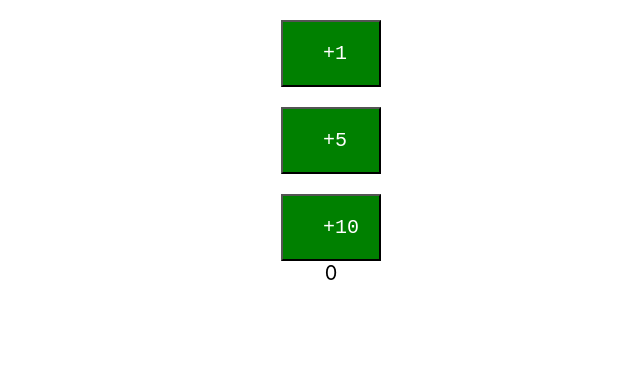
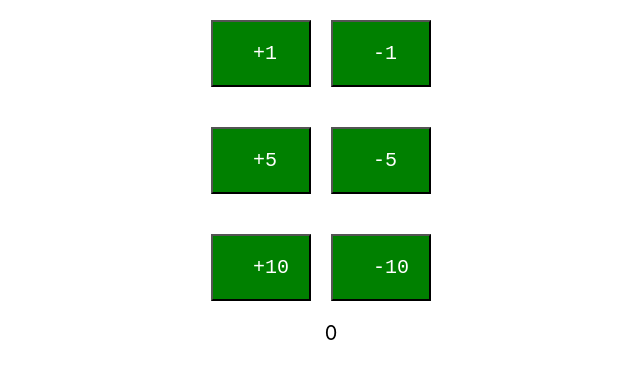
Before and after one commit to PBorasiya/TodoApp-ReactJS, a React (Create React App) app: page / in a window 1280 px wide. Shown: the top 378 px of the page, without its empty margins (309-949 px from the left). Built offline with nearby package versions, Linux system fonts and the light colour scheme.

Commit message:
added decrement buttons

```diff
--- a/src/components/counter/Counter.css
+++ b/src/components/counter/Counter.css
@@ -6,6 +6,8 @@
     color: white;
     width: 100px;
     margin-top: 20px;
+    margin-right: 20px;
+    margin-bottom: 20PX;
 }
 
 .count{
--- a/src/components/counter/Counter.jsx
+++ b/src/components/counter/Counter.jsx
@@ -13,14 +13,16 @@
     }
     //to bind the method to class. without this, it will give an error and wont call the method.
     this.increment = this.increment.bind(this)
+    this.decrement = this.decrement.bind(this)
   }
 
   render(){
     return (
       <div className="Counter">
-        <CounterButton incrementMethod={this.increment}/>
-        <CounterButton by={5}  incrementMethod={this.increment}/>
-        <CounterButton by={10} incrementMethod={this.increment}/>
+        <CounterButton incrementMethod={this.increment} decrementMethod={this.decrement}/>
+        <CounterButton by={5}  incrementMethod={this.increment} decrementMethod={this.decrement}/>
+        <CounterButton by={10} incrementMethod={this.increment} decrementMethod={this.decrement}/>
+
         <span className="count">{this.state.counter}</span>
       </div>
     )
@@ -31,6 +33,15 @@
     //never access the state directly, use this method given by react to always handle it better and update the values
     this.setState( (prevState) => {
       return {counter : prevState.counter + by}
+    })
+  }
+
+  decrement(by){
+
+    //never access the state directly, use this method given by react to always handle it better and update the values
+    this.setState(
+      (prevState) => {
+      return {counter : prevState.counter - by}
     })
   }
 }
@@ -45,6 +56,7 @@
     }
     //to bind the method to class. without this, it will give an error and wont call the method.
     this.increment = this.increment.bind(this)
+    this.decrement = this.decrement.bind(this)
   }
 
   render(){
@@ -52,7 +64,7 @@
       //since the method is inside class, use this keyword to call the  method and bind it before using.
       <div className="CounterButton">
          <button onClick={this.increment}>+{this.props.by}</button>
-
+         <button onClick={this.decrement}>-{this.props.by}</button>
       </div>
     )
   }
@@ -67,6 +79,12 @@
     this.props.incrementMethod(this.props.by);
   }
 
+  decrement(){
+    this.setState({
+      counter : this.state.counter - this.props.by
+    })
+    this.props.decrementMethod(this.props.by);
+  }
 
 }
 
```
